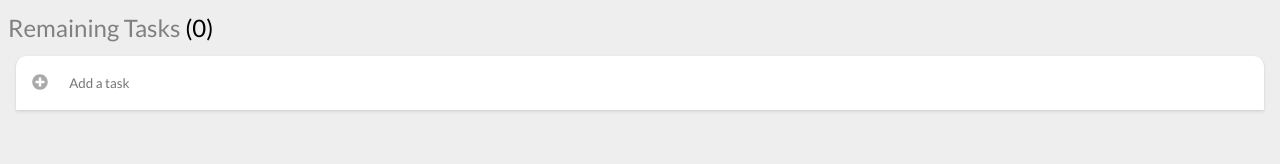
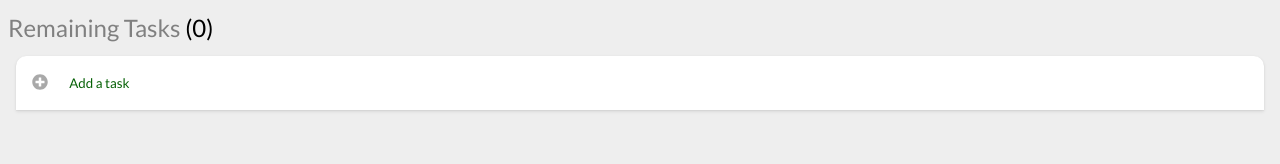
Before and after one commit to StitchedDev/todo-app, a Next.js app: page / in a window 1280 px wide. Shown: the top 164 px of the page. Built offline with nearby package versions, Linux system fonts and the light colour scheme.

Commit message:
Change text color of placeholder for adding a task

```diff
--- a/src/components/Task/NewCard.tsx
+++ b/src/components/Task/NewCard.tsx
@@ -14,8 +14,13 @@ export default function TaskNewCard() {
     setSelected(false);
   };
 
+  const handleEnterKey = (event: any) => {
+    if (event.key !== "Enter") return;
+    handleAddButton();
+  };
+
   return (
-    <div className={`${styles.newTaskCardContainer}`}>
+    <div className={`${styles.newTaskCardContainer}`} onKeyUp={handleEnterKey}>
       <div className={`${styles.taskCard} ${styles.newTaskCard}`}>
         <div>
           {selected ? (
@@ -36,6 +41,7 @@ export default function TaskNewCard() {
             onChange={(e: any) => setTaskName(e.target.value)}
             placeholder="Add a task"
             onFocus={() => setSelected(true)}
+            className={`${styles.newTaskInput}`}
           />
         </div>
       </div>
--- a/src/styles/TaskCard.module.css
+++ b/src/styles/TaskCard.module.css
@@ -127,3 +127,7 @@
   opacity: 0;
   max-height: 0;
 }
+
+.newTaskInput::placeholder {
+  color: rgb(6, 97, 6);
+}
```
